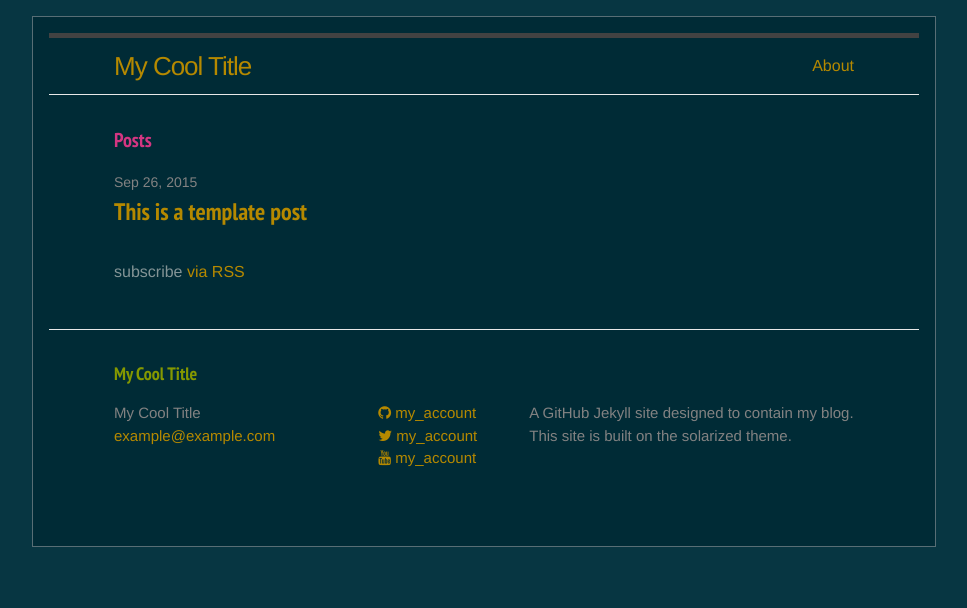
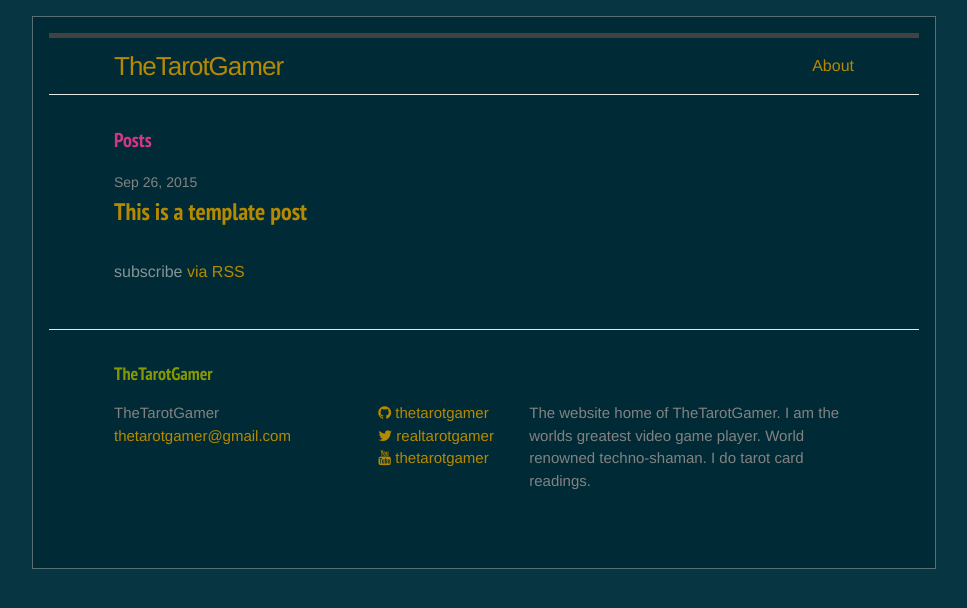
Before and after one commit to TheTarotGamer/thetarotgamer.github.io, a Jekyll site: the page built from index.html, in a window 1280 px wide. Shown: the top 608 px of the page, without its empty margins (156-1123 px from the left). Built offline with Jekyll 4.4.1, drawn with Linux system fonts in a browser that asks for light colours; the list of posts is cut into pages by our own code.

Commit message:
Adding to the config file

```diff
--- a/_config.yml
+++ b/_config.yml
@@ -1,14 +1,15 @@
 # Site settings
-title: "My Cool Title"
-email: example@example.com
+title: "TheTarotGamer"
+email: thetarotgamer@gmail.com
 description: > # this means to ignore newlines until "baseurl:"
-    A GitHub Jekyll site designed to contain my blog. This site is
-    built on the solarized theme.
+   The website home of TheTarotGamer. I am the worlds greatest video game
+   player. World renowned techno-shaman. I do tarot card readings.
 baseurl: "" # the subpath of your site, e.g. /blog/
-url: "http://myurl.github.io/"
-github_username:  my_account
-twitter_username: my_account
-youtube_username: my_account
+url: "http://thetarotgamer.github.io/"
+github_username: thetarotgamer
+twitter_username: realtarotgamer
+youtube_username: thetarotgamer
+#twitch_username: thetarotgamer
 
 # Build settings
 markdown: kramdown
```
